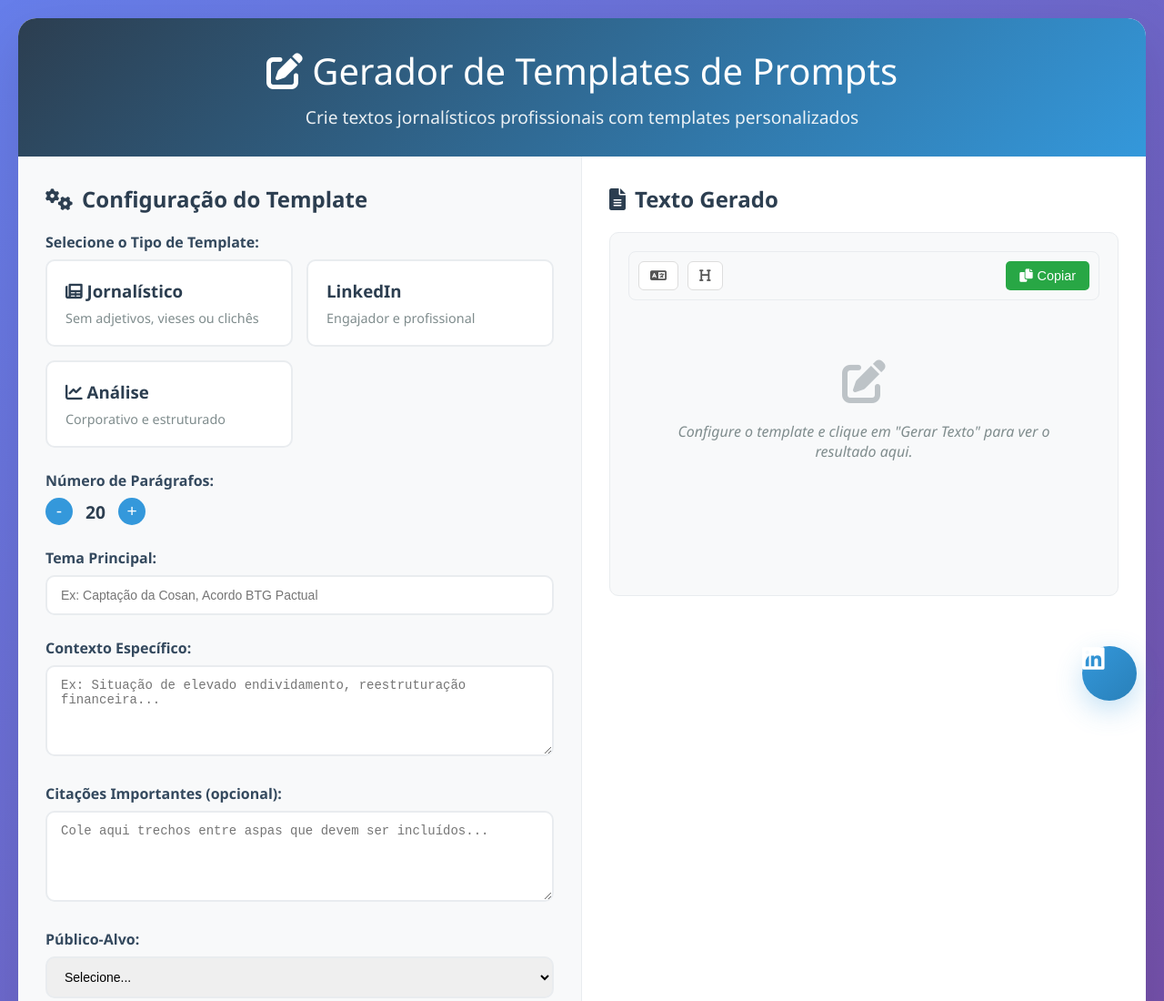
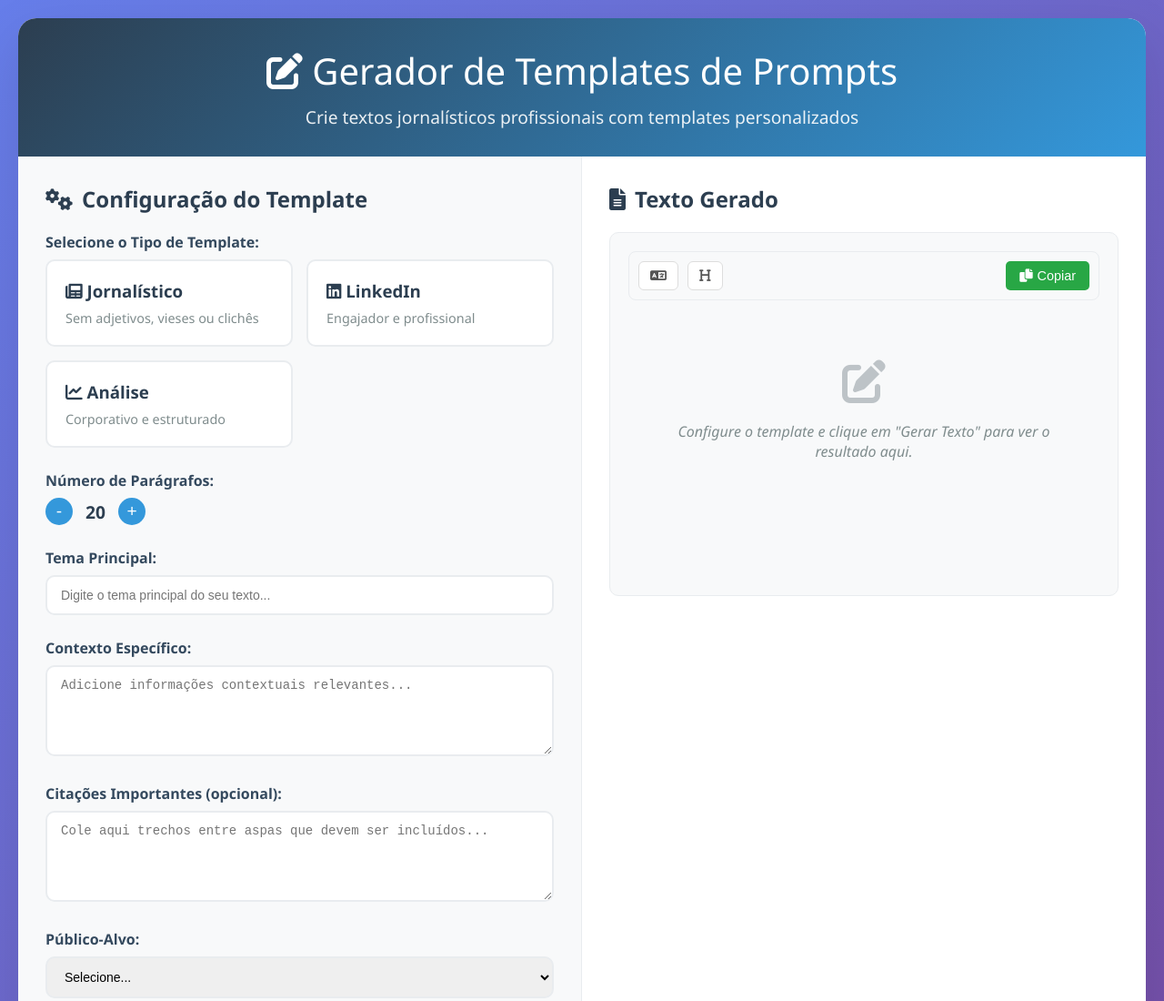
Before and after one commit to ripardo-reporter/prompt-template-generator, a plain HTML site: page index.html in a window 1280 px wide. Shown: the top 1100 px of the page at 91% size. Drawn offline with Linux system fonts and the light colour scheme.

Commit message:
Add main HTML file with all features

```diff
--- a/index.html
+++ b/index.html
@@ -1,6 +1,6 @@
 <!DOCTYPE html>
 <html lang="pt-BR">
-<head><link rel="stylesheet" href="css/advanced-styles.css">
+<head>
     <meta charset="UTF-8">
     <meta name="viewport" content="width=device-width, initial-scale=1.0">
     <title>Gerador de Templates de Prompts Jornalísticos</title>
@@ -554,12 +554,12 @@
 
                 <div class="form-group">
                     <label for="topic">Tema Principal:</label>
-                    <input type="text" id="topic" placeholder="Ex: Captação da Cosan, Acordo BTG Pactual">
+                    <input type="text" id="topic" placeholder="Digite o tema principal do seu texto...">
                 </div>
 
                 <div class="form-group">
                     <label for="context">Contexto Específico:</label>
-                    <textarea id="context" placeholder="Ex: Situação de elevado endividamento, reestruturação financeira..."></textarea>
+                    <textarea id="context" placeholder="Adicione informações contextuais relevantes..."></textarea>
                 </div>
 
                 <div class="form-group">
```
